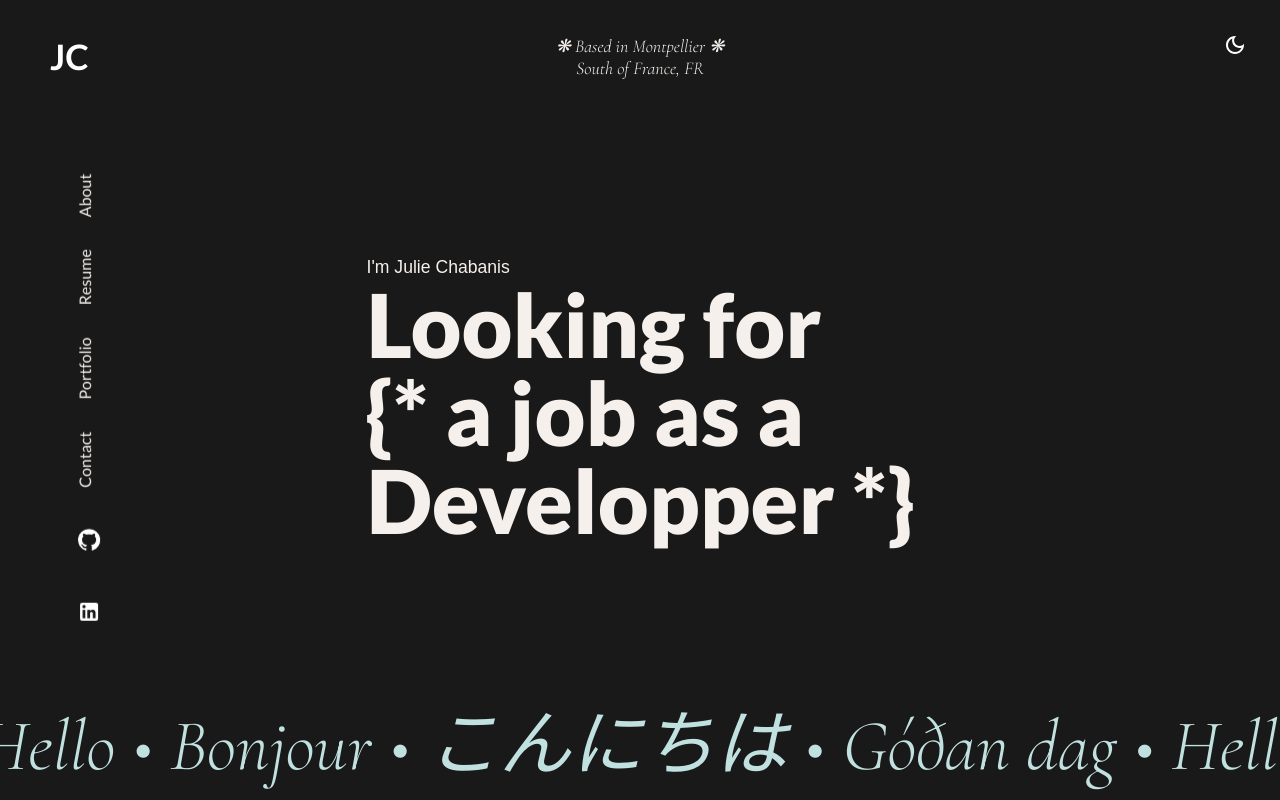
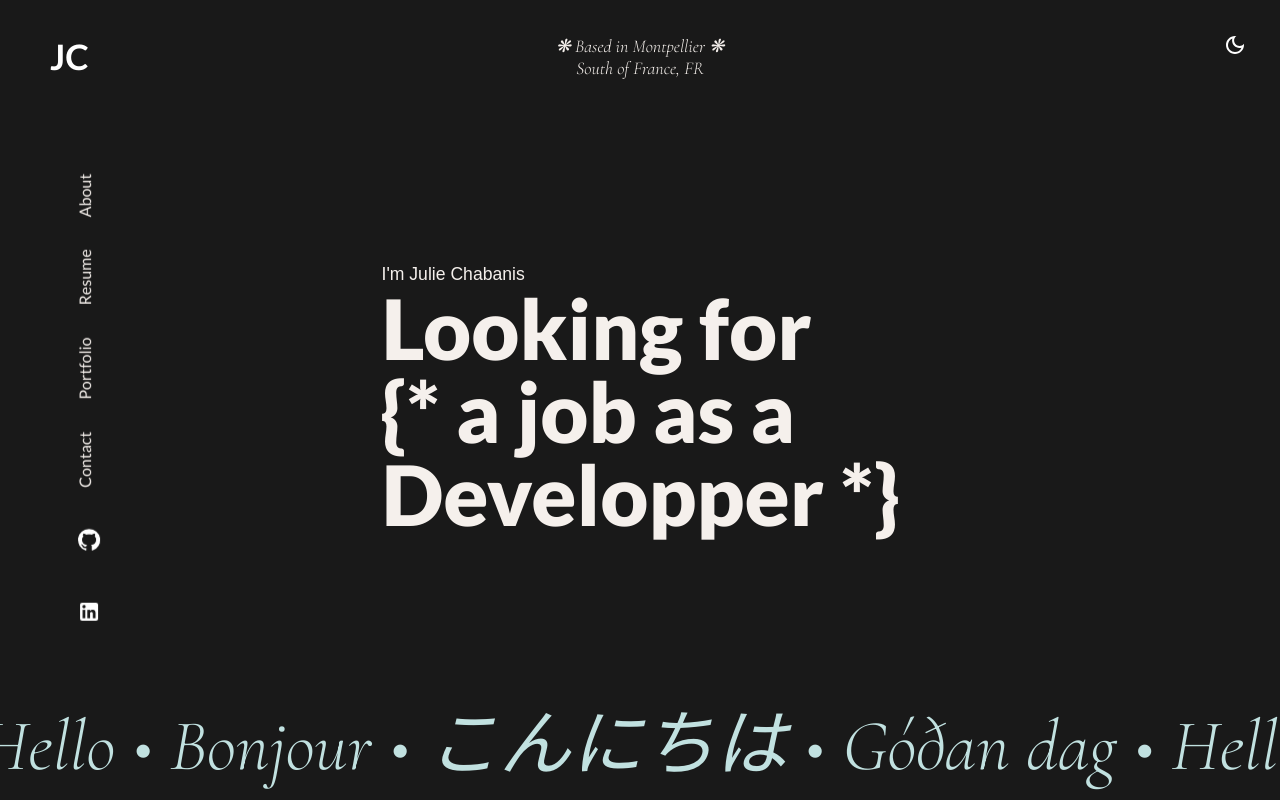
Before and after one commit to JulieChabanis/MinimalPortfolio, a React (Create React App) app: page / in a window 1280 px wide. Shown: the top 800 px of the page. Built offline with nearby package versions, Linux system fonts and the light colour scheme; a web font is replaced by a local one.

Commit message:
test h3 size in reel

```diff
--- a/src/components/Theme/theme.js
+++ b/src/components/Theme/theme.js
@@ -133,13 +133,13 @@ export const themeSettings = (mode) => {
       h3: {
         fontFamily: ["lato", "sans-serif"].join(","),
         "@media (max-width: 600px)": {
-          fontSize: "3.4rem",
+          fontSize: "3.1rem",
         },
         "@media (min-width: 601px)": {
-          fontSize: "5.5rem",
+          fontSize: "5.2rem",
         },
         "@media (min-width: 1300px)": {
-          fontSize: "7rem",
+          fontSize: "6.7rem",
         },
         fontWeight:800,
         lineHeight: 1,
```
